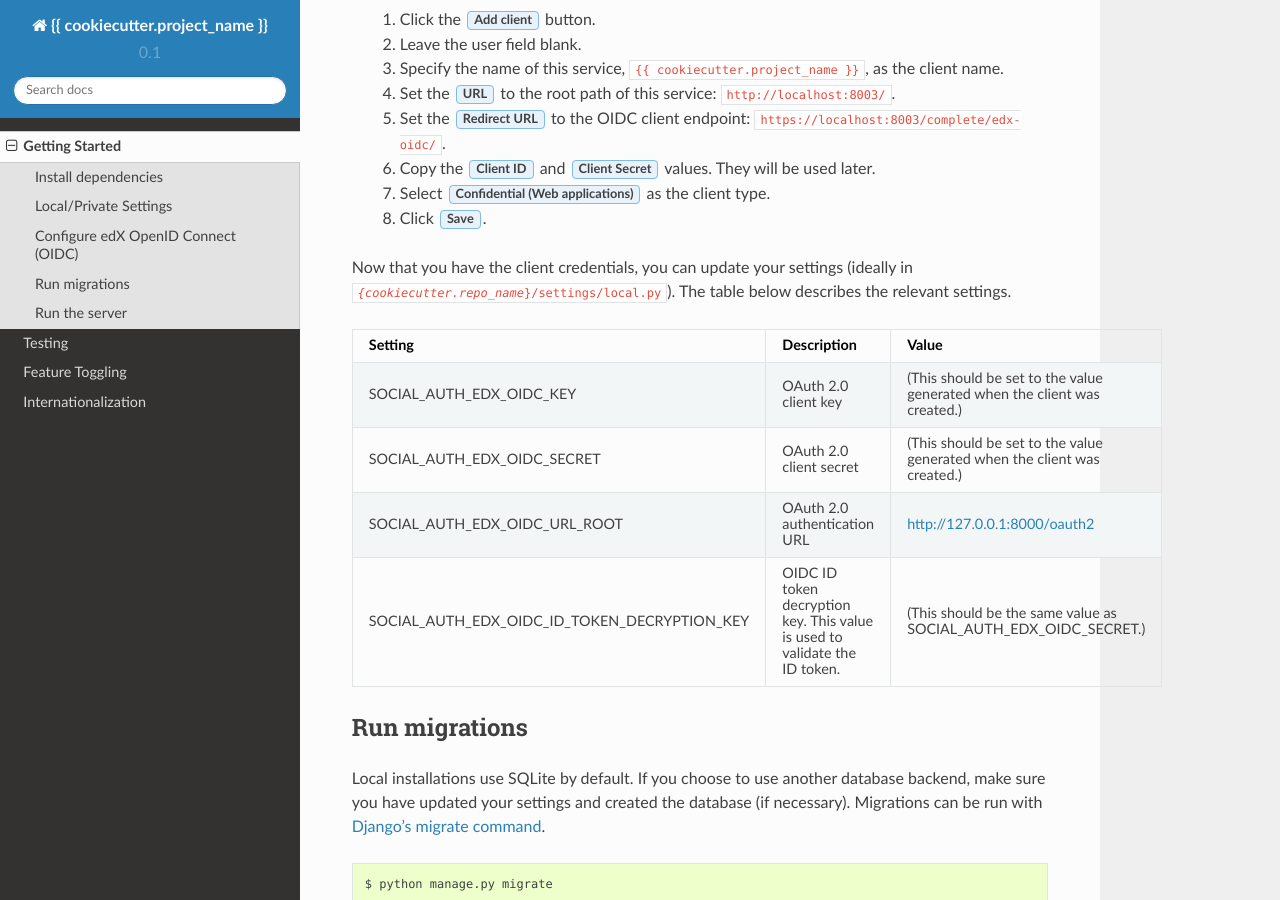
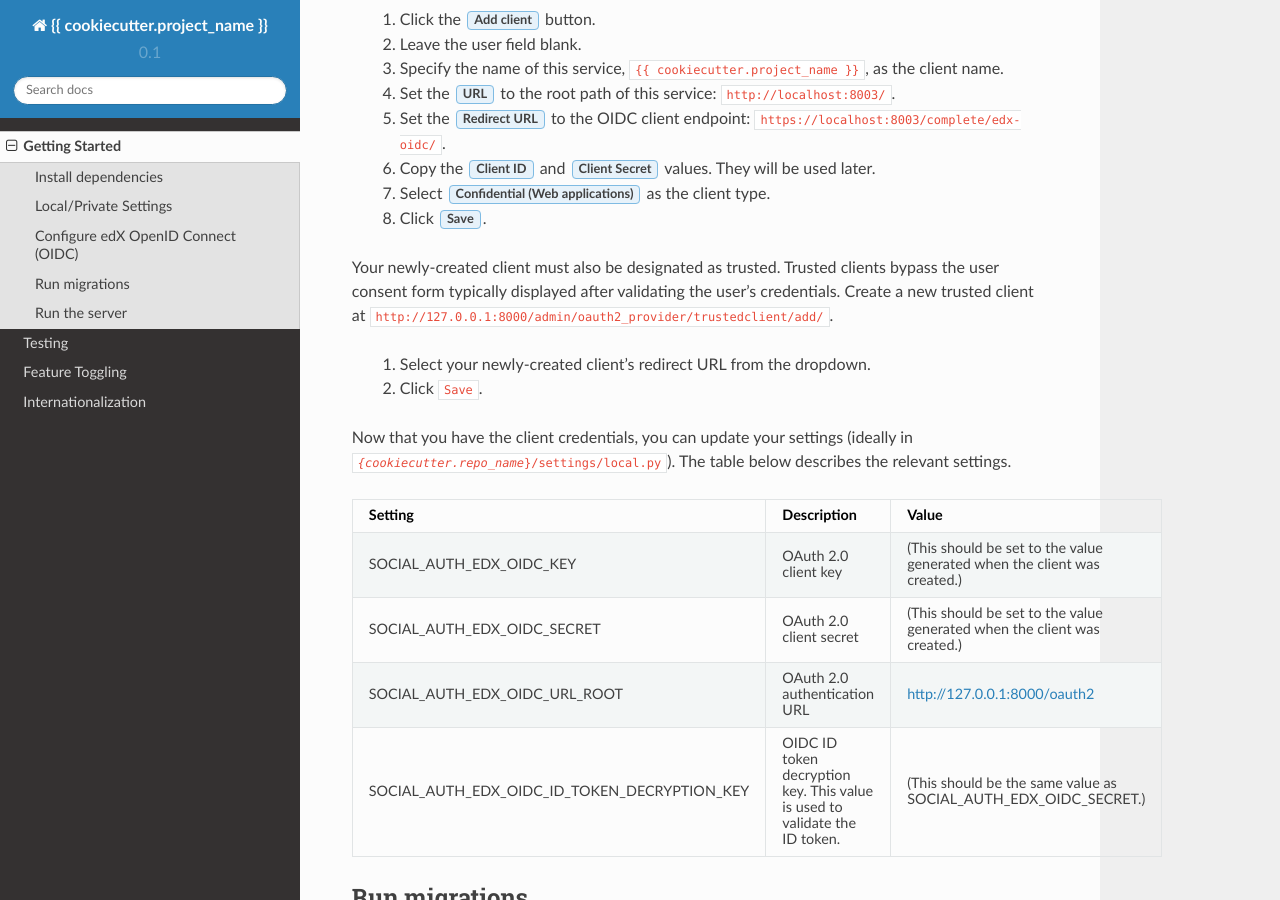
Before and after one commit to edx/cookiecutter-django-ida, a Sphinx documentation site: the page built from {{cookiecutter.repo_name}}/docs/getting_started.rst, in a window 1280 px wide and 900 px high, scrolled down 870 px. Built offline with Sphinx 7.4.7 and the Read the Docs theme 2.0.0, drawn with Linux system fonts in a browser that asks for light colours.

Commit message:
Document significance and creation of trusted clients

```diff
--- a/{{cookiecutter.repo_name}}/docs/getting_started.rst
+++ b/{{cookiecutter.repo_name}}/docs/getting_started.rst
@@ -46,6 +46,13 @@ A new OAuth 2.0 client can be created at ``http://127.0.0.1:8000/admin/oauth2/cl
     7. Select :guilabel:`Confidential (Web applications)` as the client type.
     8. Click :guilabel:`Save`.
 
+Your newly-created client must also be designated as trusted. Trusted clients bypass the user consent form typically
+displayed after validating the user's credentials. Create a new trusted client at
+``http://127.0.0.1:8000/admin/oauth2_provider/trustedclient/add/``.
+
+    1. Select your newly-created client's redirect URL from the dropdown.
+    2. Click ``Save``.
+
 Now that you have the client credentials, you can update your settings (ideally in
 :file:`{{cookiecutter.repo_name}}/settings/local.py`). The table below describes the relevant settings.
 
```
